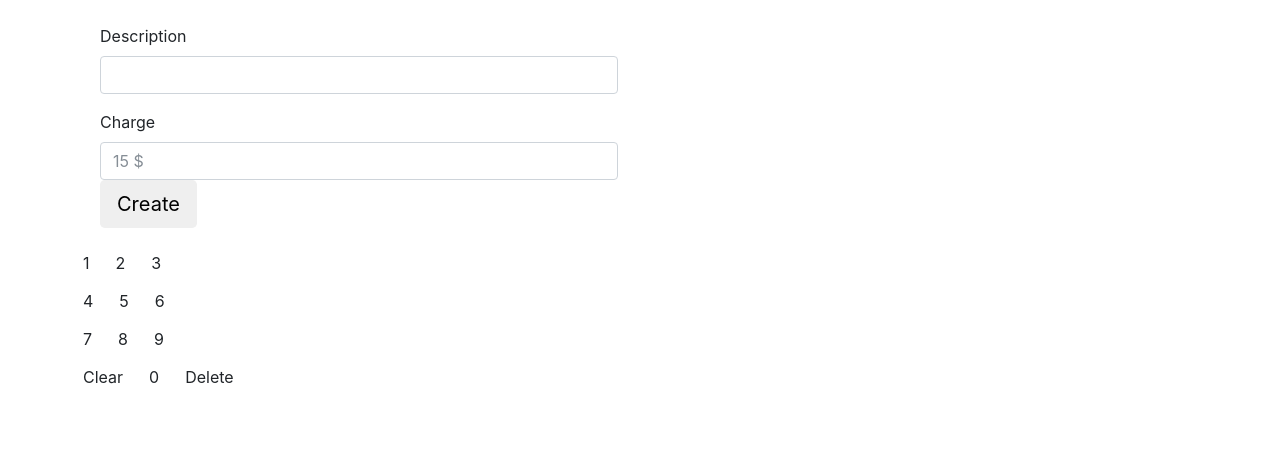
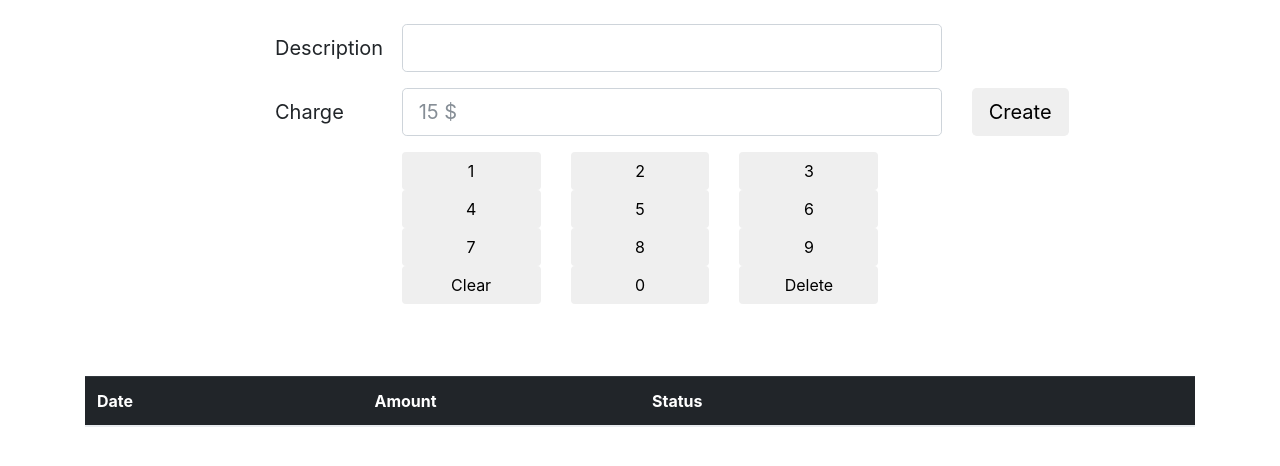
Before and after one commit to lightningsale/LightningSale, a Symfony app: template templates/Merchant/Dashboard/index.html.twig in a window 1280 px wide. Shown: the part 58-524 px from the top of the page. Run offline with Twig, Linux system fonts and the light colour scheme; the template is opened without the code that fills it, so the values that code supplies are empty; some libraries are stand-ins or nearby versions.

Commit message:
primature design of dashboard

```diff
--- a/templates/Merchant/Dashboard/index.html.twig
+++ b/templates/Merchant/Dashboard/index.html.twig
@@ -10,94 +10,70 @@
 {% endblock %}
 
 {% block body %}
-    <div class="container">
-        <div class="row">
-            <div class="col-8 justify-content-center">
+    <div class="container ">
+        <div class="row justify-content-center align-items-center">
+            <div class="col-8">
                 <form class="form form-horizontal">
-                    <div class="form-group form-group-lg">
-                        <label for="inputEmail3" class="col-sm-2 control-label">Description</label>
+                    <div class="form-group row">
+                        <label for="inputEmail3" class="col-sm-2 col-form-label col-form-label-lg">Description</label>
                         <div class="col-sm-9">
-                            <input type="text" class="form-control" placeholder="">
+                            <input type="text" class="form-control form-control-lg" placeholder="">
                         </div>
                     </div>
-                    <div class="form-group form-group-lg">
-                        <label for="inputEmail3" class="col-sm-2 control-label">Charge</label>
+                    <div class="form-group row">
+                        <label for="inputEmail3" class="col-sm-2 col-form-label col-form-label-lg">Charge</label>
                         <div class="col-sm-9">
-                            <input type="number" class="form-control" placeholder="15 $">
+                            <input type="number" class="form-control form-control-lg" placeholder="15 $">
                         </div>
                         <div class="col-sm-1">
                             <button type="submit" class="btn btn-default btn-lg">Create</button>
                         </div>
                     </div>
 
-                    <div class="row">
-                        <div class="col-md-9 col-md-offset-2">
-                            <div class="row ">
-                                <div class="col-xs-4">
-                                    <div class="num">
-                                        <div class="btn btn-default btn-block">1</div>
-                                    </div>
+                    <div class="row justify-content-md-center">
+                        <div class="col-sm-8">
+                            <div class="row">
+                                <div class="col">
+                                    <button type="button" class="btn btn-default btn-block">1</button>
                                 </div>
-                                <div class="col-xs-4">
-                                    <div class="num">
-                                        <div class="btn btn-default btn-block">2</div>
-                                    </div>
+                                <div class="col">
+                                    <button type="button" class="btn btn-default btn-block">2</button>
                                 </div>
-                                <div class="col-xs-4">
-                                    <div class="num">
-                                        <div class="btn btn-default btn-block">3</div>
-                                    </div>
+                                <div class="col">
+                                    <button type="button" class="btn btn-default btn-block">3</button>
                                 </div>
                             </div>
                             <div class="row">
-                                <div class="col-xs-4">
-                                    <div class="num">
-                                        <div class="btn btn-default btn-block">4</div>
-                                    </div>
+                                <div class="col">
+                                    <button type="button" class="btn btn-default btn-block">4</button>
                                 </div>
-                                <div class="col-xs-4">
-                                    <div class="num">
-                                        <div class="btn btn-default btn-block">5</div>
-                                    </div>
+                                <div class="col">
+                                    <button type="button" class="btn btn-default btn-block">5</button>
                                 </div>
-                                <div class="col-xs-4">
-                                    <div class="num">
-                                        <div class="btn btn-default btn-block">6</div>
-                                    </div>
+                                <div class="col">
+                                    <button type="button" class="btn btn-default btn-block">6</button>
                                 </div>
                             </div>
                             <div class="row">
-                                <div class="col-xs-4">
-                                    <div class="num">
-                                        <div class="btn btn-default btn-block">7</div>
-                                    </div>
+                                <div class="col">
+                                    <button type="button" class="btn btn-default btn-block">7</button>
                                 </div>
-                                <div class="col-xs-4">
-                                    <div class="num">
-                                        <div class="btn btn-default btn-block">8</div>
-                                    </div>
+                                <div class="col">
+                                    <button type="button" class="btn btn-default btn-block">8</button>
                                 </div>
-                                <div class="col-xs-4">
-                                    <div class="num">
-                                        <div class="btn btn-default btn-block">9</div>
-                                    </div>
+                                <div class="col">
+                                    <button type="button" class="btn btn-default btn-block">9</button>
                                 </div>
                             </div>
                             <div class="row">
-                                <div class="col-xs-4">
-                                    <div class="num">
-                                        <div class="btn btn-default btn-block">Clear</div>
-                                    </div>
+                                <div class="col">
+                                    <button type="button" class="btn btn-default btn-block">Clear</button>
                                 </div>
-                                <div class="col-xs-4">
-                                    <div class="num">
-                                        <div class="btn btn-default btn-block">0</div>
-                                    </div>
+                                <div class="col">
+                                    <button type="button" class="btn btn-default btn-block">0</button>
                                 </div>
-                                <div class="col-xs-4">
-                                    <div class="num">
-                                        <div class="btn btn-default btn-block">Delete</div>
-                                    </div>
+                                <div class="col">
+                                    <button type="button" class="btn btn-default btn-block">Delete</button>
                                 </div>
                             </div>
                         </div>
@@ -109,7 +85,15 @@
     <br><br><br>
 
     <div class="container">
-        <table class="table">
+        <table class="table" style="table-layout: fixed; width: 100%;">
+            <thead class="table-dark">
+            <tr>
+                <th>Date</th>
+                <th>Amount</th>
+                <th>Status</th>
+                <th></th>
+            </tr>
+            </thead>
             <tbody>
             {% for invoice in invoices %}
                 <tr>
@@ -128,11 +112,12 @@
                             <img src='{{ qrcode_path(invoice.qrCodeMessage, {'size': 150, 'margin': 0}) }}'
                                  alt='LightningCode'>
                         </td>
-                        <td colspan="3">
-                            <span style="word-break: break-all">{{ invoice.qrCodeMessage }}</span>
+                        <td style="word-break: break-all; display: inline-block;">
+                            {{ invoice.qrCodeMessage }}
                         </td>
+                        <td></td>
+                        <td></td>
                     </tr>
-
                 {% endif %}
             {% endfor %}
             </tbody>
```
